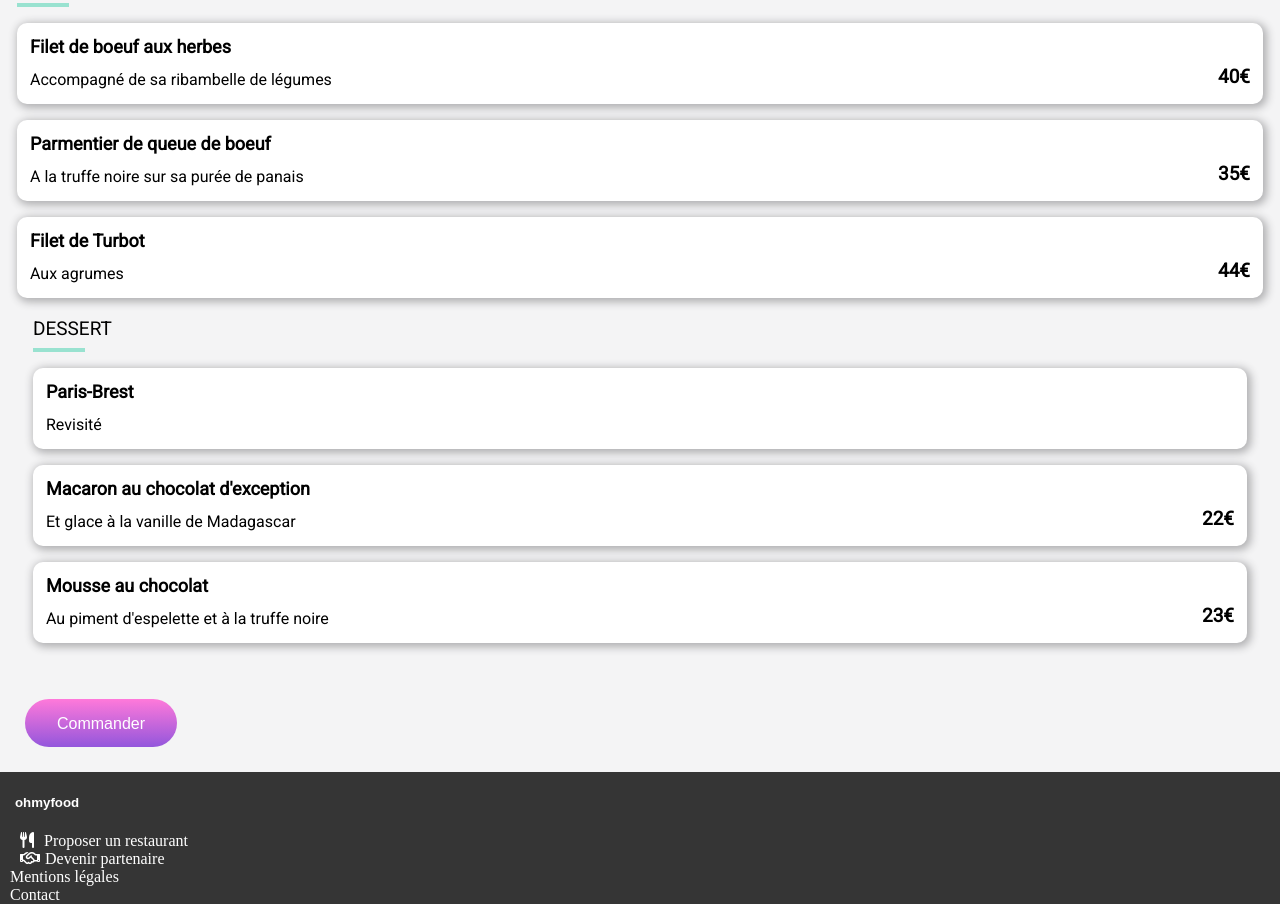
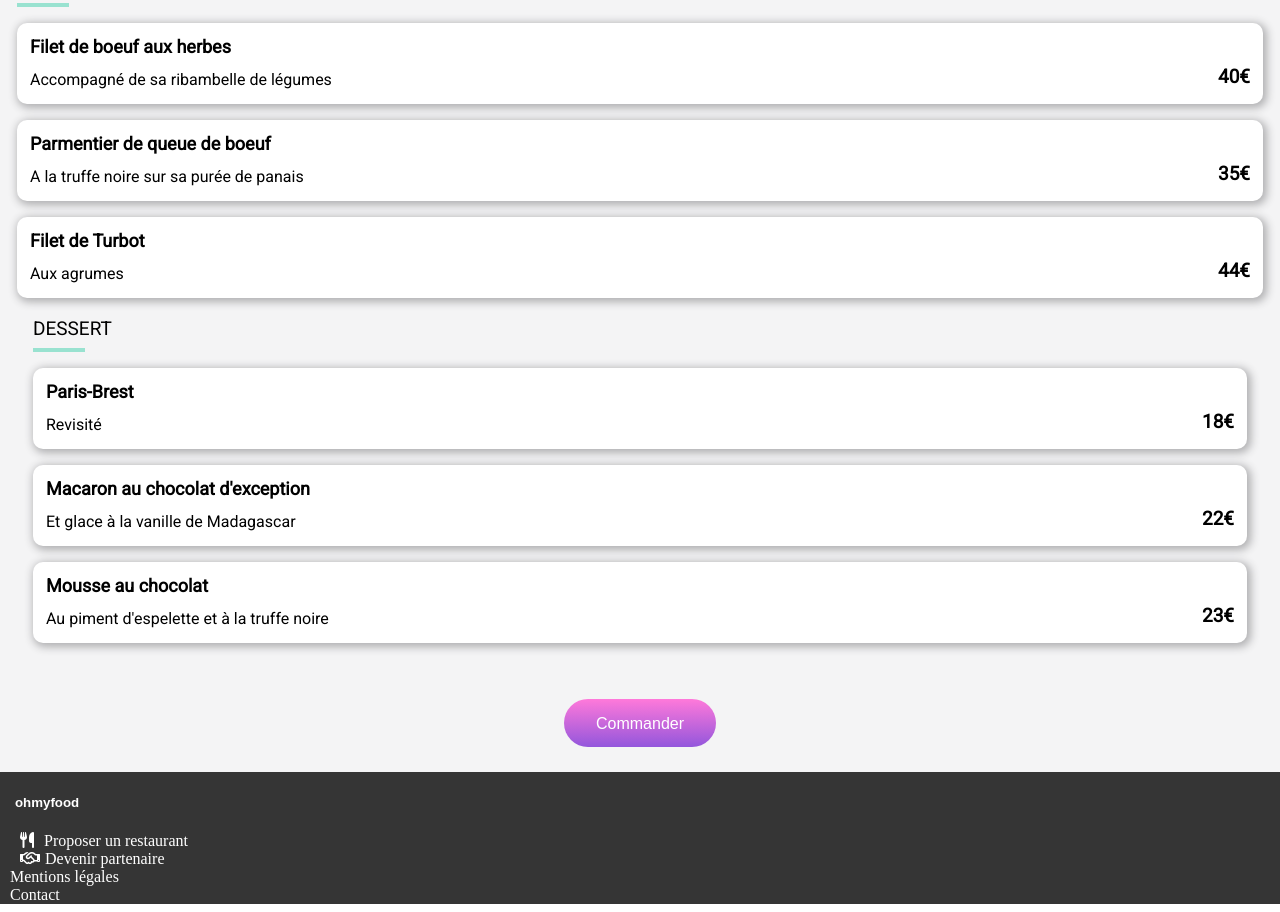
Before and after one commit to Korinne87/CorinneRoux_3_07122020, a website: page lapalettedugout.html in a window 1280 px wide. Shown: the part 777-1689 px from the top of the page. Drawn offline with Linux system fonts and the light colour scheme; a web font is replaced by a local one.

Commit message:
amélioration commander

```diff
--- a/lapalettedugout.html
+++ b/lapalettedugout.html
@@ -126,7 +126,7 @@
                             </div>
                             <div class="validation">
                                 <p class="menu-plat_tarif">18€</p>
-                                <p button="menu-plat_check"><i class="far fa-check-circle"></i> </button>
+                                <button class="menu-plat_check"><i class="far fa-check-circle"></i> </button>
                             </div>
                         </div>
                         <div class="menu-plat">
@@ -153,7 +153,7 @@
                 </section>
 
                 <!--commander-->
-                <section>
+                <section class="command">
                     <button type="submit" class="btn">Commander</button>
                 </section>
             </section>
--- a/sass/Components/_buttons.scss
+++ b/sass/Components/_buttons.scss
@@ -11,3 +11,7 @@
 
     }
 }
+
+.command{
+    text-align: center;
+}
```
Also changed, not shown: css/style.css, 1 other file.
